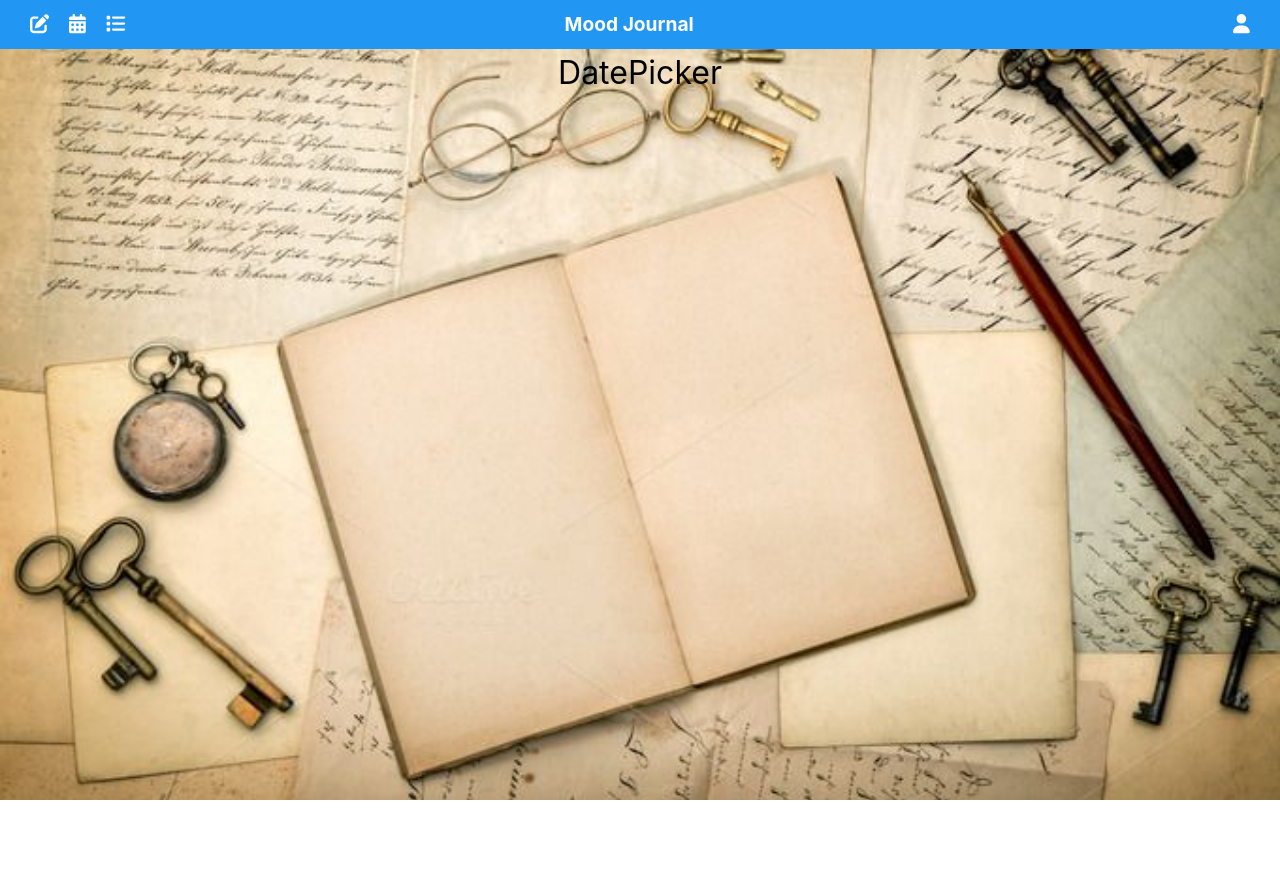
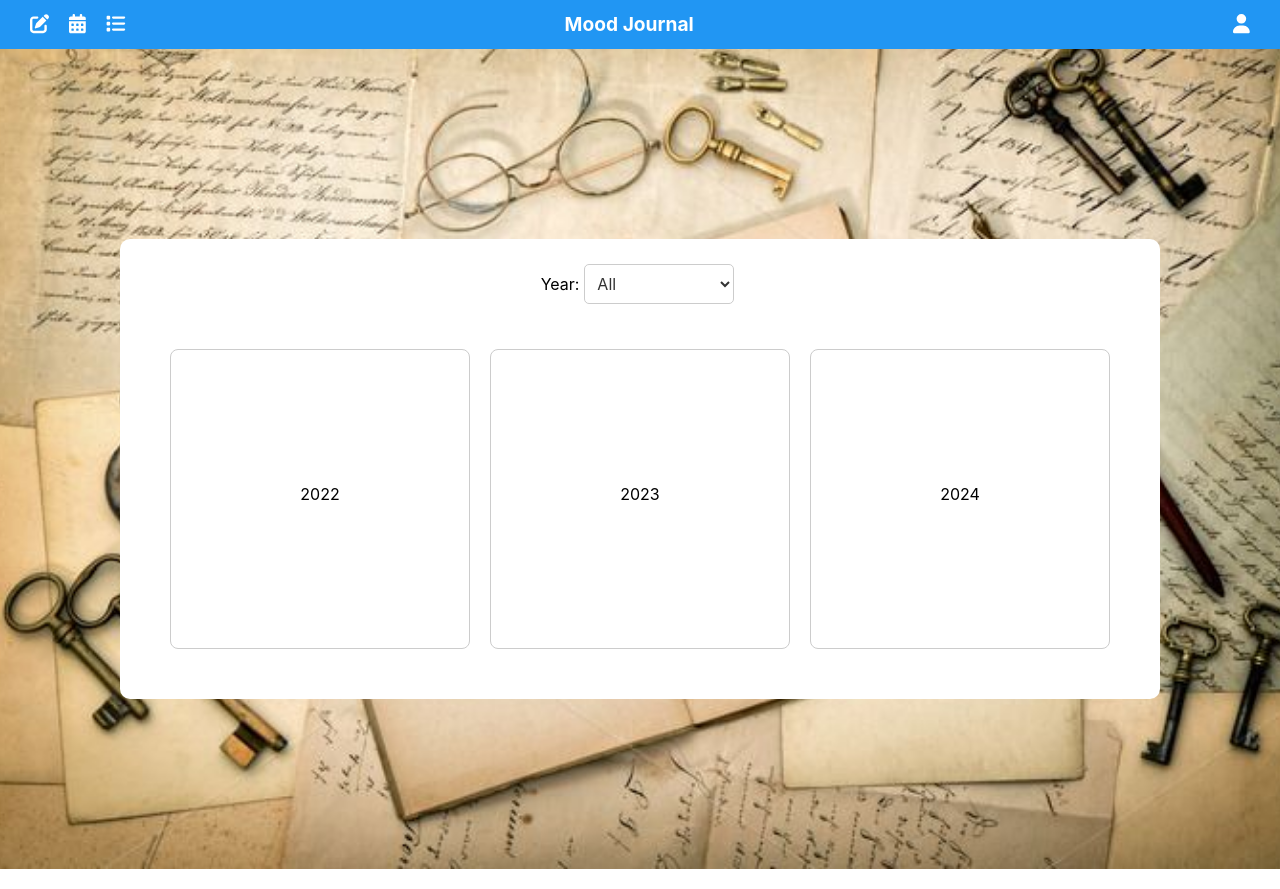
Before and after one commit to ahmetdumlu/MoodJournal, a React (Create React App) app in the folder frontend/: page /datePicker in a window 1280 px wide. Before the commit the page ends 800 px from the top, so only its background shows below. Built offline with nearby package versions, Linux system fonts and the light colour scheme.

Commit message:
Add datepicker page

```diff
--- a/frontend/package.json
+++ b/frontend/package.json
@@ -10,6 +10,7 @@
     "@testing-library/react": "^13.4.0",
     "@testing-library/user-event": "^13.5.0",
     "react": "^18.2.0",
+    "react-datepicker": "^5.0.0",
     "react-dom": "^18.2.0",
     "react-quill": "^2.0.0",
     "react-router-dom": "^6.21.3",
--- a/frontend/src/App.js
+++ b/frontend/src/App.js
@@ -20,8 +20,8 @@ function App() {
           <Route path="/collage" element={<Collage />} />
           <Route path="/datePicker" element={<DatePicker />} />
           <Route path="/entryHistory" element={<EntryHistory />} />
+          <Route path="/JournalEntryBox" element={<JournalEntryBox />} />
           <Route path="/" element={<Onboarding />} />
-          <Route path="/JournalEntryBox" element={<JournalEntryBox />} />
         </Routes>
       </div>
     </div>
--- /dev/null
+++ b/frontend/src/components/DatePicker.css
@@ -0,0 +1,65 @@
+/* DatePicker.css */
+
+.datepicker-container {
+    display: flex;
+    flex-direction: column;
+    align-items: center;
+    justify-content: center;
+    height: 100vh; /* Adjust to take the full height of the viewport */
+    margin: 20px;
+  }
+
+  .slider-container {
+    margin-bottom: 10px;
+  }
+
+  .datepicker-wrapper {
+    display: flex;
+    flex-direction: column;
+    align-items: center;
+    background-color: white;
+    padding: 20px; /* Add padding */
+    border-radius: 10px; /* Add border-radius */
+  }
+
+  .timeline-grid {
+    display: flex;
+    justify-content: space-around;
+    padding: 20px; /* Add padding */
+  }
+
+  .timeline-box {
+    display: flex;
+    flex-direction: column;
+    align-items: center;
+    justify-content: center;
+    width: 300px; /* Increase width for bigger boxes */
+    padding: 20px;
+    border: 1px solid #ccc;
+    border-radius: 8px;
+    margin: 10px;
+    text-align: center; /* Center text */
+    height: 300px;
+  }
+
+  .timeline-box h3 {
+    margin-bottom: 10px;
+  }
+
+  /* Style for the select boxes */
+  select {
+    width: 150px;
+    margin: 5px;
+    padding: 8px;
+    font-size: 1em;
+    border: 1px solid #ccc;
+    border-radius: 5px;
+    background-color: #fff;
+    color: #333;
+    cursor: pointer;
+  }
+
+  /* Style for the select box on hover */
+  select:hover {
+    border-color: #999;
+  }
--- a/frontend/src/components/DatePicker.js
+++ b/frontend/src/components/DatePicker.js
@@ -1,9 +1,54 @@
-import React from 'react';
-function DatePicker(){
-    return(
-        <div>
-            <h1>DatePicker</h1>
+// DatePicker.js
+import React, { useState } from 'react';
+import { useNavigate } from 'react-router-dom';
+import './DatePicker.css';
+
+const yearsList = Array.from({ length: new Date().getFullYear() - 1949 }, (_, index) => new Date().getFullYear() - index);
+
+const TimelineBox = ({ year, onClick }) => {
+  return (
+    <div className="timeline-box" onClick={onClick}>
+      <h3>{year}</h3>
+      {/* Add your timeline content here */}
+    </div>
+  );
+};
+
+const DatePicker = () => {
+  const [selectedYear, setSelectedYear] = useState(null);
+  const navigate = useNavigate();
+
+  const handleTimelineBoxClick = (year) => {
+    // Navigate to /collage when the specific box is clicked
+    if (year === 2024) {
+      navigate('/collage');
+    }
+    // You can add more conditions for other years if needed
+  };
+
+  return (
+    <div className="datepicker-container">
+      <div className="datepicker-wrapper">
+        <div className="slider-container">
+          <label>Year:</label>
+          <select value={selectedYear} onChange={(e) => setSelectedYear(e.target.value)}>
+            <option value="All">All</option>
+            {yearsList.map((year) => (
+              <option key={year} value={year}>
+                {year}
+              </option>
+            ))}
+          </select>
         </div>
-    )
-}
+
+        <div className="timeline-grid">
+          <TimelineBox year={2022} onClick={() => handleTimelineBoxClick(2022)} />
+          <TimelineBox year={2023} onClick={() => handleTimelineBoxClick(2023)} />
+          <TimelineBox year={2024} onClick={() => handleTimelineBoxClick(2024)} />
+        </div>
+      </div>
+    </div>
+  );
+};
+
 export default DatePicker;
```
Also changed, not shown: 1 other file (tests, documents, lock files or other folders).
